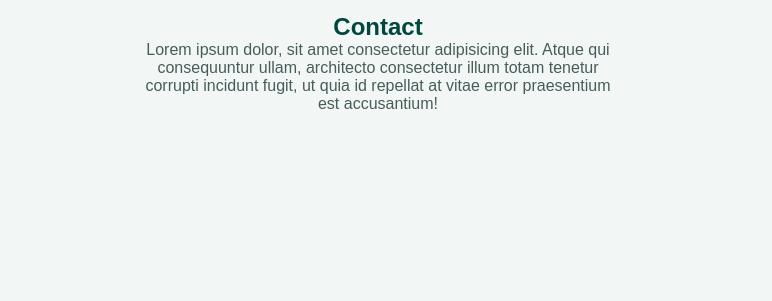
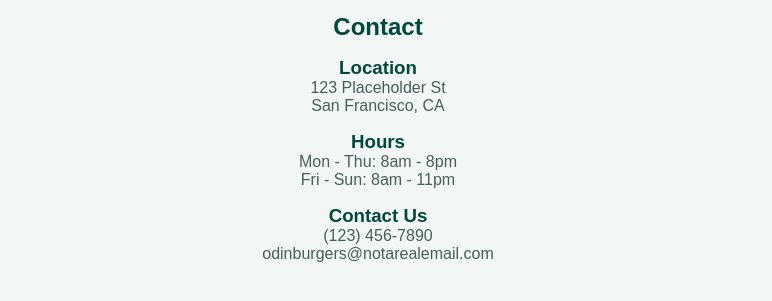
Before and after one commit to alopine/odin-restaurant-page, a website with bundled scripts: page dist/index.html in a window 1280 px wide. Both pictures are taken after a click on the item "CONTACT". Shown: the part 109-410 px from the top of the page, without its empty margins (262-1034 px from the left). Built offline with nearby package versions, Linux system fonts and the light colour scheme.

Commit message:
Add logic for creating contact page content

```diff
--- a/src/loadContact.js
+++ b/src/loadContact.js
@@ -5,10 +5,25 @@ function loadContact() {
     const h2 = document.createElement("h2");
     h2.textContent = "Contact";
     div.appendChild(h2);
-    // Create and append p to div
-    const p = document.createElement("p");
-    p.textContent = "Lorem ipsum dolor, sit amet consectetur adipisicing elit. Atque qui consequuntur ullam, architecto consectetur illum totam tenetur corrupti incidunt fugit, ut quia id repellat at vitae error praesentium est accusantium!";
-    div.appendChild(p);
+    // Contact info entries
+    const contactInfo = [
+        ["Location", "123 Placeholder St", "San Francisco, CA"],
+        ["Hours", "Mon - Thu: 8am - 8pm", "Fri - Sun: 8am - 11pm"],
+        ["Contact Us", "(123) 456-7890", "odinburgers@notarealemail.com"]
+    ];
+    // Create sections for each contact info entry
+    contactInfo.forEach((entry) => {
+        const h3 = document.createElement("h3");
+        h3.textContent = entry[0];
+        div.appendChild(h3);
+        for (let i = 1; i < 3; i++) {
+            const p = document.createElement("p");
+            p.textContent = entry[i];
+            div.appendChild(p);
+        }
+    });
 }
 
+
+
 export {loadContact}
--- a/src/loadMenu.js
+++ b/src/loadMenu.js
@@ -16,18 +16,16 @@ function loadMenu() {
         ["Creamy Mushroom Burger", "$7"],
         ["Spicy Chicken Burger", "$6"],
         ["BBQ Burger", "$9"]
-    ]
-    // Create row
+    ];
+    // Create row for each menu item
     menuItems.forEach((item) => {
         const row = table.insertRow(-1);
-        item.forEach((line) => {
+        // Create cell for each item entry
+        item.forEach((entry) => {
             const cell = row.insertCell(-1);
-            cell.innerText = line;
+            cell.innerText = entry;
         });
     });
-    // array for each, create row
-        // for each element in array
-            // create cell, add element string to cell text content, append to row
 }
 
 
--- a/src/style.css
+++ b/src/style.css
@@ -29,7 +29,7 @@ header, ul {
     margin: 1rem 0;
 }
 
-h1, h2, li {
+h1, h2, h3, li {
     color: #00473e;
 }
 
@@ -70,3 +70,7 @@ table {
 td {
     text-align: left;
 }
+
+h3 {
+    margin-top: 1rem;
+}
```
Also changed, not shown: dist/main.js.
